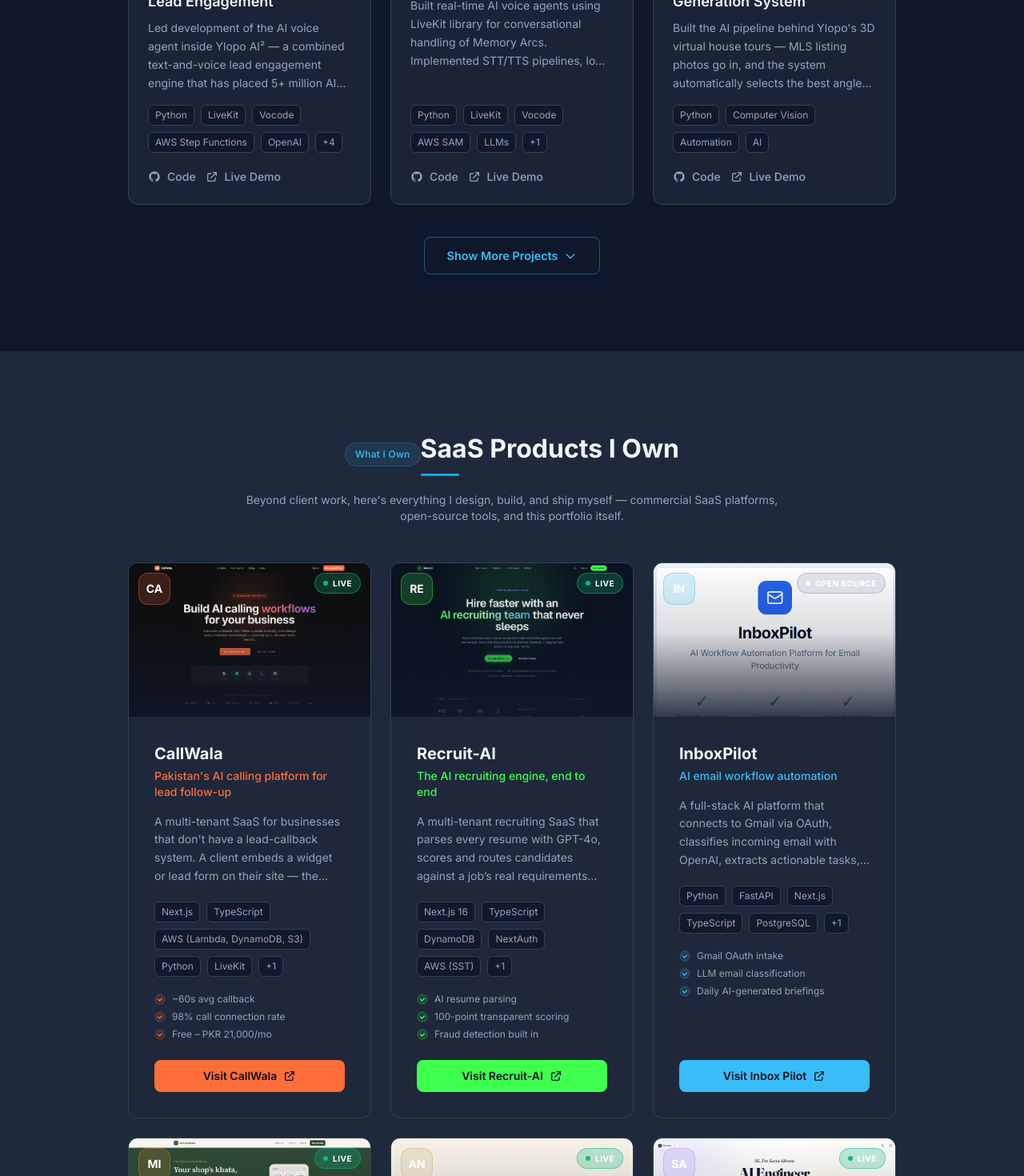
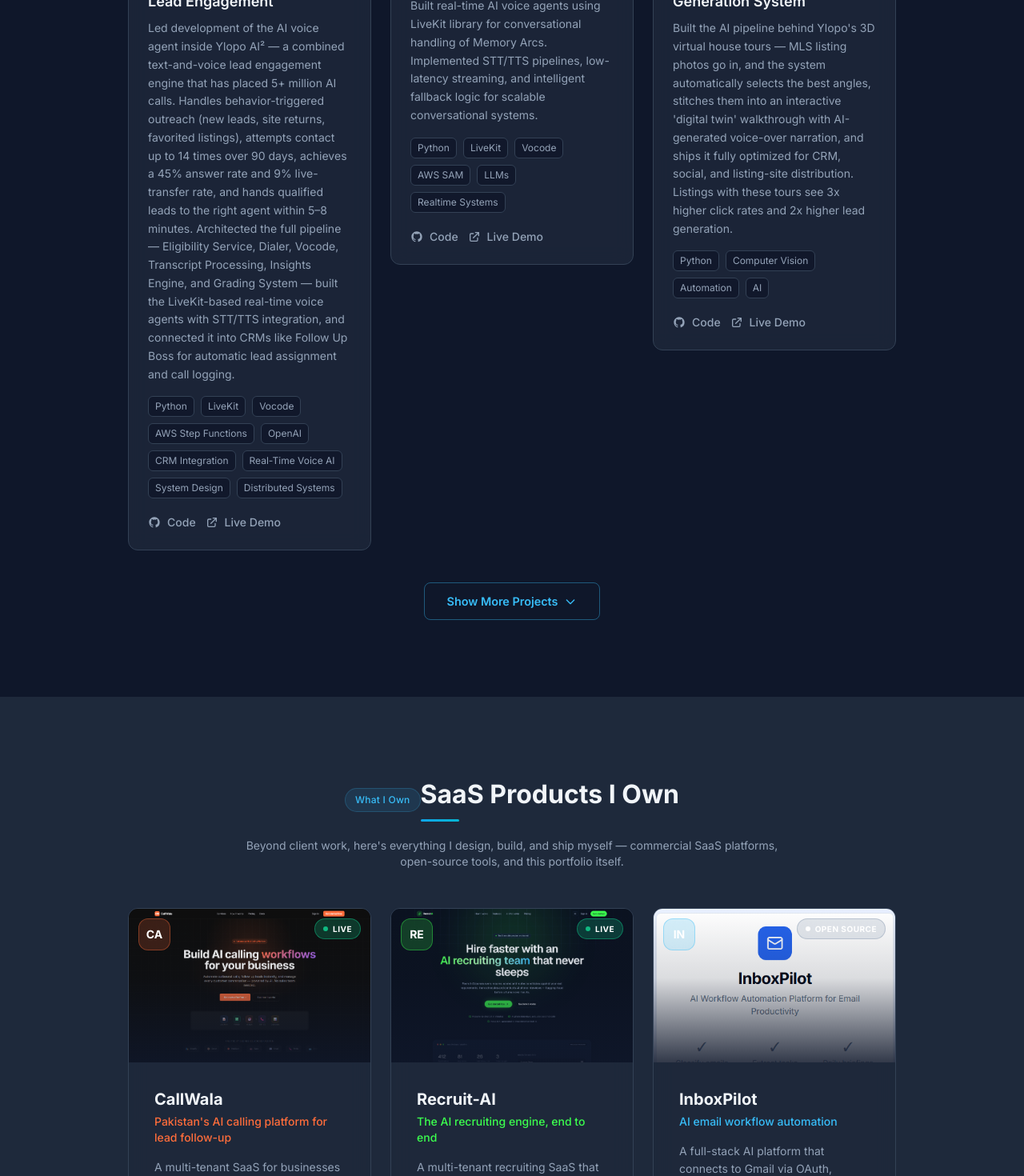
Before and after one commit to SanaAkram/Portfolio-BoltAI, a React (Vite) app: page / in a window 1280 px wide. Shown: the part 2200-3670 px from the top of the page at 80% size. Built offline with nearby package versions, Linux system fonts and the light colour scheme.

Commit message:
full descriptions

```diff
--- a/src/components/Projects.jsx
+++ b/src/components/Projects.jsx
@@ -171,7 +171,7 @@
       tabIndex={0}
       onClick={onOpen}
       onKeyDown={e => (e.key === 'Enter' || e.key === ' ') && onOpen()}
-      className="glass-card rounded-xl overflow-hidden group h-full flex flex-col cursor-pointer"
+      className="glass-card rounded-xl overflow-hidden group flex flex-col cursor-pointer"
     >
       <div className="relative overflow-hidden" style={{ height: project.video ? 'auto' : '12rem' }}>
         {project.video ? (
@@ -210,26 +210,16 @@
         )}
       </div>
 
-      <div className="p-6 flex flex-col flex-1">
+      <div className="p-6 flex flex-col">
         <h3 className="text-lg font-semibold mb-2 group-hover:text-sky-400 transition-colors" style={{ color: 'var(--color-text-primary)' }}>
           {project.title}
         </h3>
-        <p
-          className="text-sm leading-relaxed mb-4"
-          style={{
-            color: 'var(--color-text-secondary)',
-            display: '-webkit-box',
-            WebkitLineClamp: 4,
-            WebkitBoxOrient: 'vertical',
-            overflow: 'hidden',
-          }}
-          title={project.description}
-        >
+        <p className="text-sm leading-relaxed mb-4" style={{ color: 'var(--color-text-secondary)' }}>
           {project.description}
         </p>
 
-        <div className="flex flex-wrap gap-2 mb-5 mt-auto">
-          {project.tags.slice(0, 5).map(tag => (
+        <div className="flex flex-wrap gap-2 mb-5">
+          {project.tags.map(tag => (
             <span
               key={tag}
               className="text-xs px-2 py-1 rounded-md"
@@ -242,18 +232,6 @@
               {tag}
             </span>
           ))}
-          {project.tags.length > 5 && (
-            <span
-              className="text-xs px-2 py-1 rounded-md"
-              style={{
-                background: 'rgba(15, 23, 42, 0.8)',
-                color: 'var(--color-text-secondary)',
-                border: '1px solid var(--color-border)',
-              }}
-            >
-              +{project.tags.length - 5}
-            </span>
-          )}
         </div>
 
         <div className="flex gap-3">
@@ -324,7 +302,7 @@
           </a>
         </div>
 
-        <div className="grid grid-cols-1 md:grid-cols-2 lg:grid-cols-3 gap-6">
+        <div className="grid grid-cols-1 md:grid-cols-2 lg:grid-cols-3 gap-6 items-start">
           {displayed.map(project => (
             <ProjectCard key={project.title} project={project} onOpen={() => setActiveProject(project)} />
           ))}
--- a/src/components/SaasProducts.jsx
+++ b/src/components/SaasProducts.jsx
@@ -230,7 +230,7 @@
       tabIndex={0}
       onClick={onOpen}
       onKeyDown={e => (e.key === 'Enter' || e.key === ' ') && onOpen()}
-      className="glass-card rounded-xl overflow-hidden group flex flex-col h-full text-left w-full cursor-pointer"
+      className="glass-card rounded-xl overflow-hidden group flex flex-col text-left w-full cursor-pointer"
     >
       {/* Banner — real screenshot of the live product, or a plain gradient fallback */}
       <div className="relative overflow-hidden" style={{ height: '12rem' }}>
@@ -279,29 +279,19 @@
         </span>
       </div>
 
-      <div className="p-6 sm:p-8 flex flex-col flex-1">
+      <div className="p-6 sm:p-8 flex flex-col">
         <h3 className="text-xl font-bold mb-1" style={{ color: 'var(--color-text-primary)' }}>
           {product.name}
         </h3>
         <p className="text-sm font-medium mb-4" style={{ color: product.accent }}>
           {product.tagline}
         </p>
-        <p
-          className="text-sm leading-relaxed mb-5"
-          style={{
-            color: 'var(--color-text-secondary)',
-            display: '-webkit-box',
-            WebkitLineClamp: 4,
-            WebkitBoxOrient: 'vertical',
-            overflow: 'hidden',
-          }}
-          title={product.description}
-        >
+        <p className="text-sm leading-relaxed mb-5" style={{ color: 'var(--color-text-secondary)' }}>
           {product.description}
         </p>
 
         <div className="flex flex-wrap gap-2 mb-5">
-          {product.tags.slice(0, 5).map(tag => (
+          {product.tags.map(tag => (
             <span
               key={tag}
               className="text-xs px-2 py-1 rounded-md"
@@ -314,18 +304,6 @@
               {tag}
             </span>
           ))}
-          {product.tags.length > 5 && (
-            <span
-              className="text-xs px-2 py-1 rounded-md"
-              style={{
-                background: 'rgba(15, 23, 42, 0.8)',
-                color: 'var(--color-text-secondary)',
-                border: '1px solid var(--color-border)',
-              }}
-            >
-              +{product.tags.length - 5}
-            </span>
-          )}
         </div>
 
         <ul className="space-y-1.5 mb-6">
@@ -382,7 +360,7 @@
           </p>
         </div>
 
-        <div className="grid grid-cols-1 sm:grid-cols-2 lg:grid-cols-3 gap-6">
+        <div className="grid grid-cols-1 sm:grid-cols-2 lg:grid-cols-3 gap-6 items-start">
           {products.map(product => (
             <ProductCard key={product.name} product={product} onOpen={() => setActiveProduct(product)} />
           ))}
```
